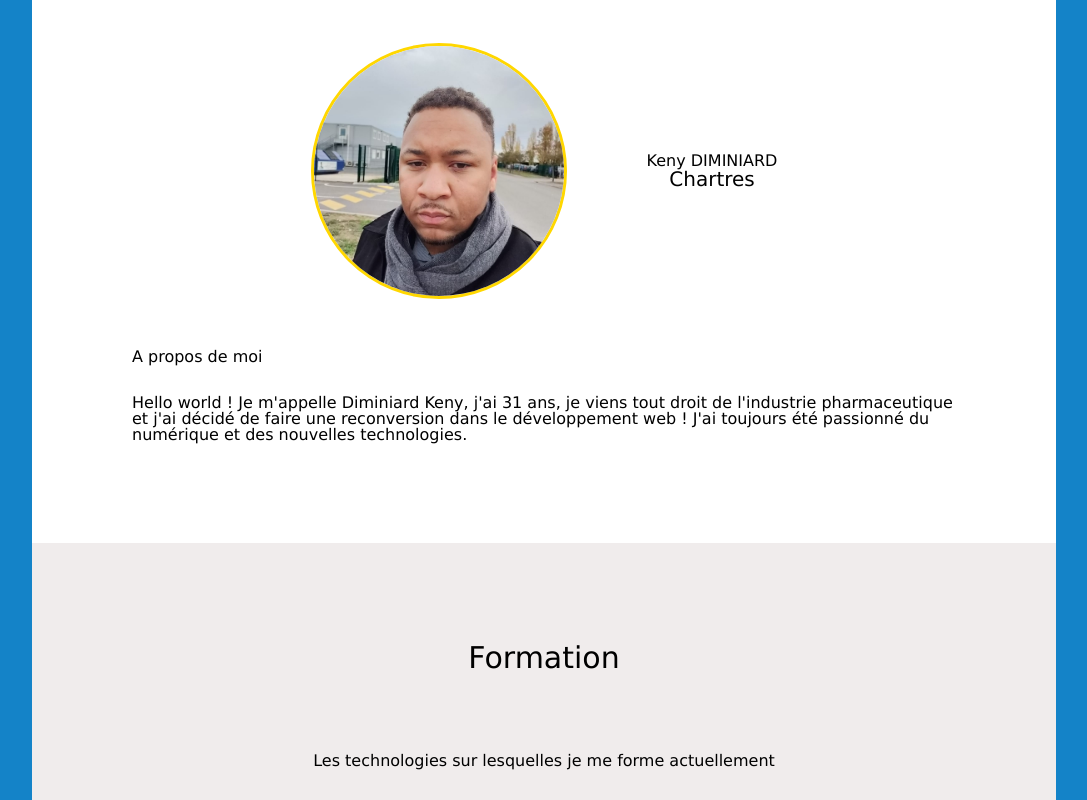
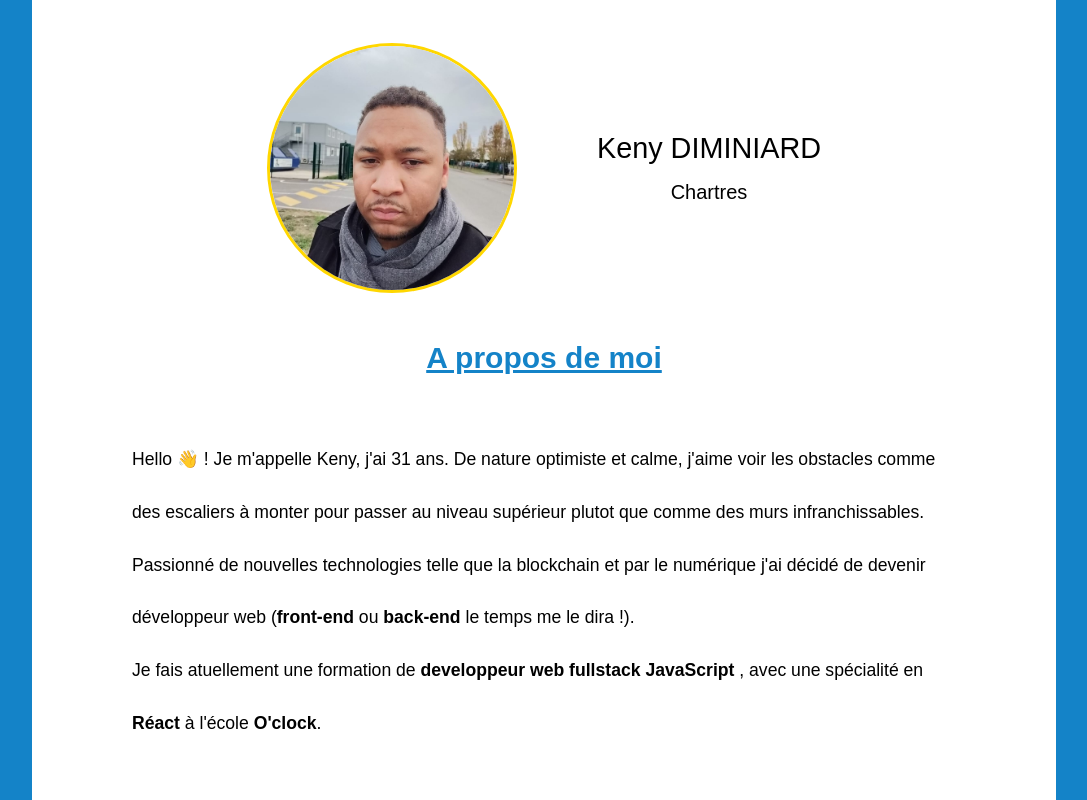
Before and after one commit to Kenydim/kenydim.github.io, a plain HTML site: page index.html in a window 1280 px wide. Shown: the part 760-1560 px from the top of the page, without its empty margins (96-1183 px from the left). Drawn offline with Linux system fonts and the light colour scheme.

Commit message:
retouche et petites mises en formes du porfolio

```diff
--- a/index.html
+++ b/index.html
@@ -31,22 +31,24 @@
           <img src="./my-portfolio/image0-1.jpeg" alt="moi">
 
           <div class="information-texts">
-            <h2>Keny DIMINIARD</h2>
+            <h2 class="keny">Keny DIMINIARD</h2>
             <p class="city">Chartres</p>
           </div>
         </div>
 
-        <h3>A propos de moi</h3>
+        <h3 class="a-propos">A propos de moi</h3>
         <div class="text1">
-          <p class="Me">
-            Hello world ! Je m'appelle Diminiard Keny, j'ai 31 ans, je viens
-            tout droit de l'industrie pharmaceutique et j'ai décidé de faire une
-            reconversion dans le développement web ! J'ai toujours été passionné
-            du numérique et des nouvelles technologies.
+          <p>
+            Hello 👋 ! Je m'appelle Keny, j'ai 31 ans. De nature optimiste et calme, j'aime voir les obstacles comme des escaliers à monter pour passer au niveau supérieur plutot que comme des murs infranchissables. <br>
+            Passionné de nouvelles technologies telle que la blockchain et par le numérique j'ai décidé de devenir développeur web (<strong>front-end </strong> ou <strong>back-end</strong> le temps me le dira !). <br>
+            Je fais atuellement une formation de <strong>developpeur web fullstack JavaScript</strong> , avec une spécialité en <strong>Réact</strong>  à l'école <strong>O'clock</strong>. <br>
+
           </p>
         </div>
       </section>
+
       <!-- section formation -->
+
       <section id="education">
         <div class="formation">
           <h3 class="info-formation">Formation</h3>
@@ -109,10 +111,7 @@
     </main>
     <footer>
       <p>Projet réalisé par <strong>DIMINIARD Keny</strong></p>
-      <p>
-        Préparation à la formation
-        <strong>Développeur Fullstack JavaScript</strong>
-      </p>
+
     </footer>
   </body>
 </html>
--- a/style.css
+++ b/style.css
@@ -1,3 +1,10 @@
+* {
+  box-sizing: border-box;
+  font-family: Arial, Helvetica, sans-serif;
+}
+
+
+
 body {
   background-color: rgb(20, 131, 200);
   font-family: Verdana, Tahoma, Arial, sans-serif;
@@ -61,6 +68,35 @@ section {
 
 /* section about-me */
 
+.keny {
+  font-size : 1.8em;
+}
+
+.a-propos {
+  color : rgb(20, 131, 200);
+  font-weight: bold;
+  margin-bottom : 2em ;
+  text-decoration: underline;
+  text-align: center;
+  font-size: 1.875em;
+}
+
+
+
+.city {
+  text-align: center;
+  margin-top : 1em;
+  font-size: 20px;
+
+}
+
+.text1 p {
+  margin-top: 30px;
+  font-size : 1.1em;
+  justify-content: center;
+  line-height: 3;
+}
+
 #about-me img {
   height: 250px;
   width: 250px;
@@ -73,15 +109,7 @@ section {
 #about-me h3 {
   margin-top: 50px;
 }
-.city {
-  text-align: center;
-  font-size: 20px;
-}
 
-.text1 p {
-  margin-top: 30px;
-  justify-content: center;
-}
 
 .informations {
   display: flex;
@@ -98,13 +126,17 @@ section {
 /* section formation */
 
 .info-formation {
+  color : rgb(20, 131, 200);
+  font-weight: bold;;
+  text-decoration: underline;
   text-align: center;
-  margin-bottom: 80px;
-  font-size: 30px;
+  margin-bottom: 2.37em;
+  font-size: 1.875em;
 }
 
 .formation p {
   text-align: center;
+  font-size: 1.1em;
   margin-bottom: 100px;
 }
 
@@ -119,14 +151,21 @@ section {
   object-fit: contain;
 }
 
-/* div info supp */
+
 
 .info-supp {
   text-align: center;
+  line-height: 3;
 }
 
 .info-supp p {
-  margin-top: 70px;
+  margin-top: 50px;
+  margin-bottom : 2em;
+  font-size: 1.1em;
+}
+
+strong {
+  font-weight: bold;
 }
 
 .info-supp img {
@@ -137,22 +176,34 @@ section {
 
 /* section project */
 
+
 #projects h3 {
+  color : rgb(20, 131, 200);
+  font-weight: bold;
   text-align: center;
+  font-size : 1.8em;
+  text-decoration: underline;
 }
 
 #projects div {
+  margin-top: 3em;
   text-align: center;
+  line-height: 3;
 }
 
 /* section contact */
 
 #contact h2 {
   text-align: center;
+  text-decoration: underline;
   margin-bottom: 70px;
+  font-size: 1.8em;
+  font-weight: bold;
+  color : rgb(20, 131, 200);
 }
 
 #contact img {
+
   height: 70px;
   width: 70px;
   margin-right: 30px;
```
